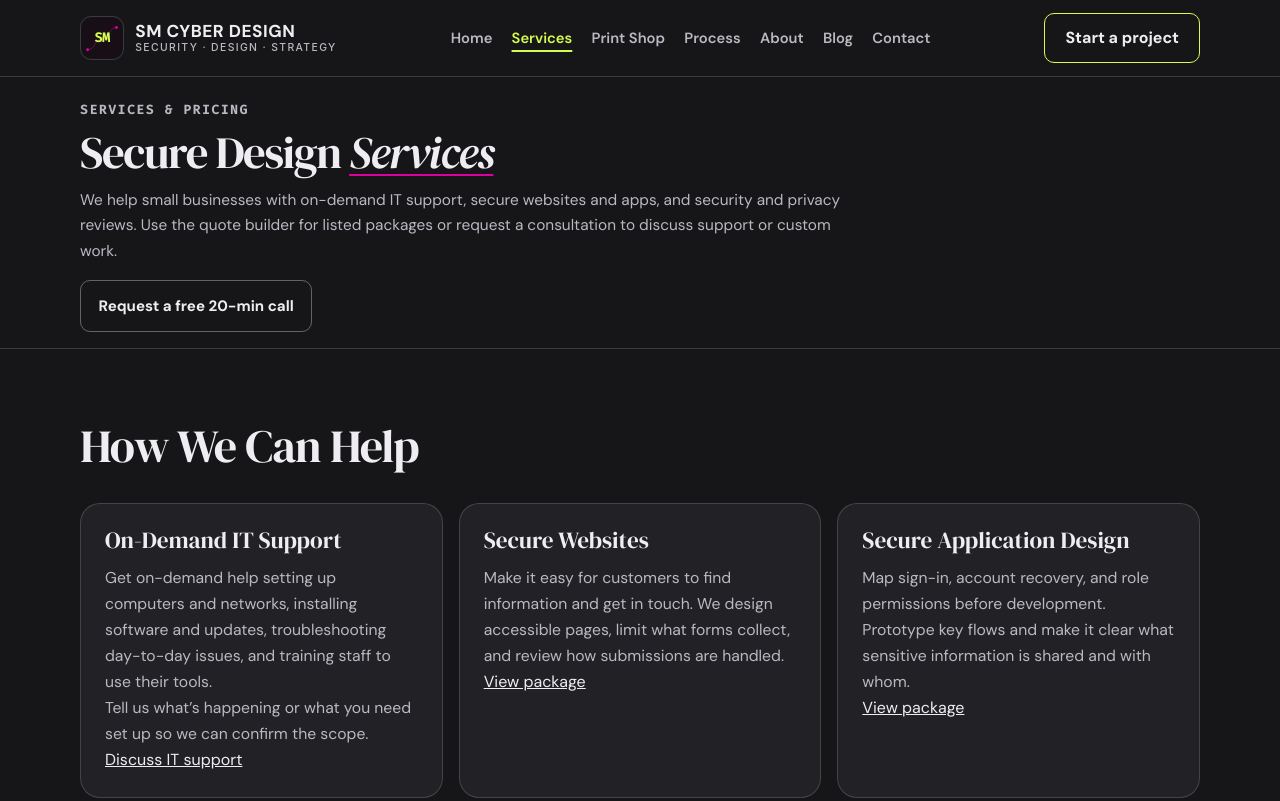
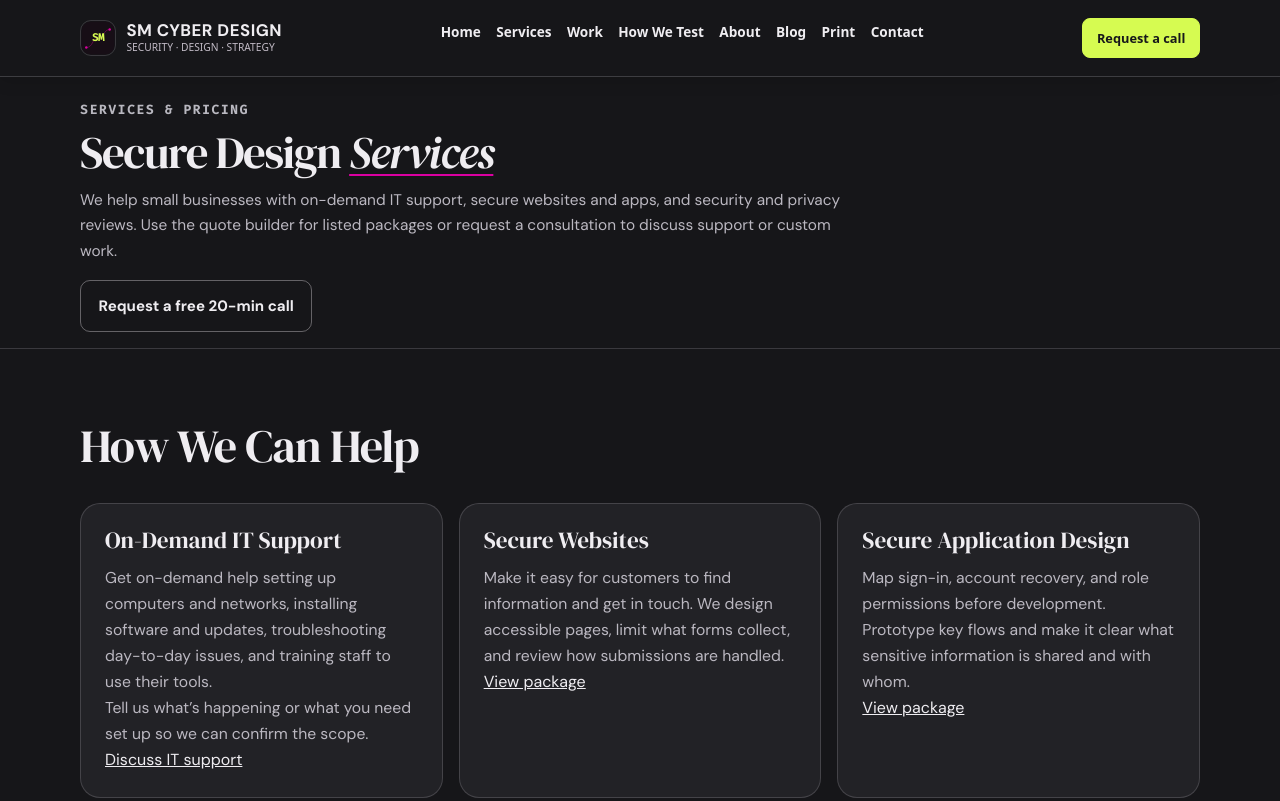
Before and after one commit to sm-cyberdesign/sm-cyberdesign-website, a plain HTML site: page services.html in a window 1280 px wide. Shown: the top 801 px of the page. Drawn offline with Linux system fonts and the light colour scheme.

Commit message:
Unify fixed navigation and print shop menu on services.html

```diff
--- a/services.html
+++ b/services.html
@@ -196,25 +196,27 @@
     }
 </style>
   <link rel="stylesheet" href="studio.css?v=20261010-gray">
-  <link rel="stylesheet" href="assets/sm-fixed-nav.css">
+
+  <link rel="stylesheet" href="assets/sm-unified-nav.css?v=2">
 </head>
 <body>
   <a class="skip" href="#main">Skip to content</a>
-  <nav aria-label="Main navigation">
+  <nav class="sm-site-nav" aria-label="Main navigation">
     <div class="container nav-inner">
       <a class="logo" href="https://smcyberdesign.com/" aria-label="SM Cyber Design home"><span class="logo-mark" aria-hidden="true"><svg viewBox="0 0 128 128" xmlns="http://www.w3.org/2000/svg"><rect x="2" y="2" width="124" height="124" rx="34" fill="#170e16"/><path d="M20 100 C 46 100, 40 66, 64 66 C 88 66, 82 32, 108 32" fill="none" stroke="#db00a1" stroke-width="2.5" stroke-linecap="round" opacity="0.55"/><circle cx="108" cy="32" r="4.5" fill="#db00a1"/><circle cx="20" cy="100" r="4.5" fill="#db00a1"/><text x="64" y="76" font-family="'Fira Code', monospace" font-size="40" font-weight="700" fill="#b9b8c0" text-anchor="middle" letter-spacing="-1">SM</text></svg></span><span class="brand-lockup"><span class="brand-name">SM Cyber Design</span><span class="brand-tagline">Security · Design · Strategy</span></span></a>
       <button class="menu-btn" id="menuButton" aria-expanded="false" aria-controls="navLinks" aria-label="Open navigation">☰</button>
       <ul class="nav-links" id="navLinks">
 <li><a href="https://smcyberdesign.com/">Home</a></li>
-        <li><a href="services.html" aria-current="page">Services</a></li>
-        <li><a href="print-shop.html">Print Shop</a></li>
-        <li><a href="index.html#process">Process</a></li>
+        <li><a href="services.html">Services</a></li>
+        <li><a href="index.html#work">Work</a></li>
+        <li><a href="index.html#lab">How We Test</a></li>
         <li><a href="index.html#about">About</a></li>
 
         <li><a href="blog.html">Blog</a></li>
+        <li><a href="print-shop.html">Print</a></li>
         <li><a href="contact.html">Contact</a></li>
       </ul>
-      <a class="btn btn-primary nav-cta" href="contact.html">Start a project</a>
+      <a class="btn btn-primary nav-cta" href="services.html#consultation">Request a call</a>
     </div>
   </nav>
 
```
